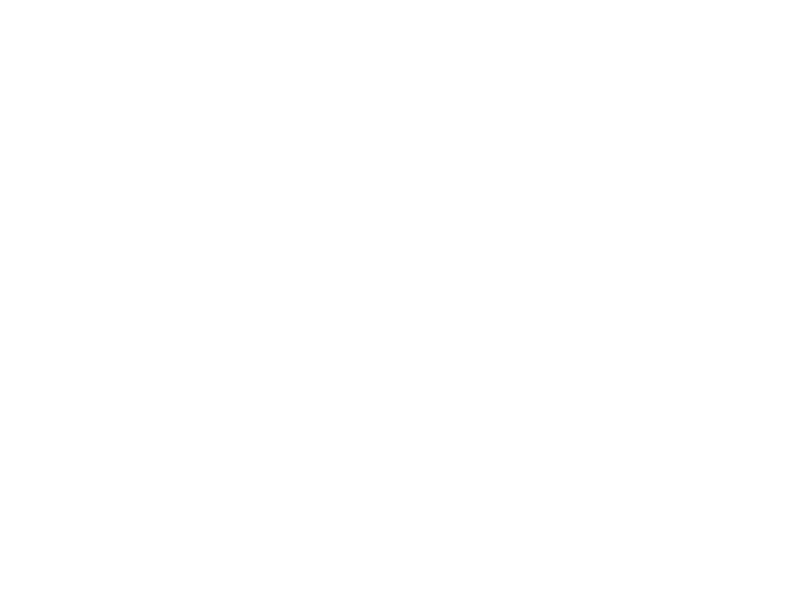
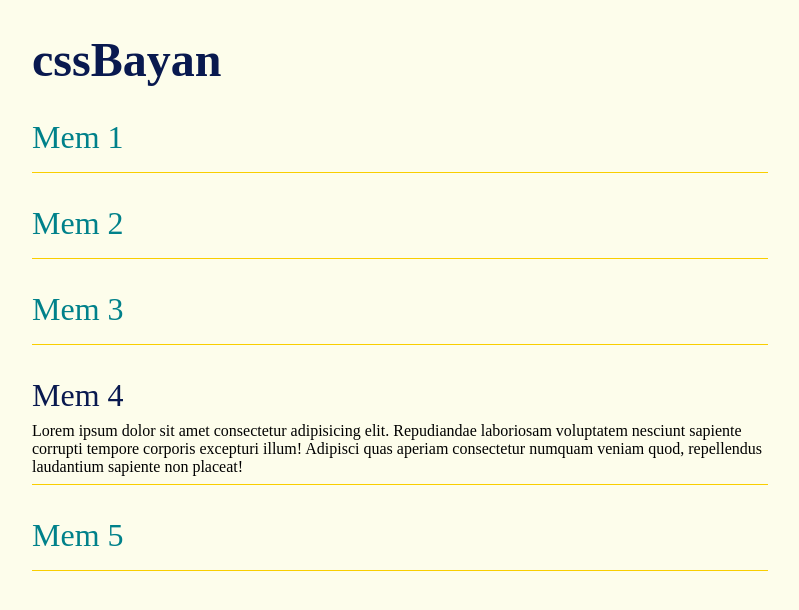
Before and after one commit to sined903/cssBayan, a plain HTML site: page cssBayan/index.html in a window 1280 px wide. Shown: the whole page, without its empty margins (240-1039 px from the left). Drawn offline with Linux system fonts and the light colour scheme.

Commit message:
feat: page layout with styles (Sat, March 11, 2023 11:10:55 PM)

```diff
--- a/cssBayan/index.html
+++ b/cssBayan/index.html
@@ -8,6 +8,63 @@
   <title>cssBayan</title>
 </head>
 <body>
+  <div class="bayan">
+    <div class="bayan__container">
+      <h1 class="bayan__title">cssBayan</h1>
+      <div class="bayan__accord">
+        <div class="bayan__acc-item">
+          <input type="checkbox" class="bayan__radio" id="first-mem">
+          <label for="first-mem" class="bayan__acc-label" for="first-mem">
+            Mem 1
+          </label>
+          <button class="bayan__btn">
+            <div class="bayan__btn__icon"></div>
+          </button>
+          <p class="bayan__acc-content">Lorem ipsum dolor sit amet consectetur adipisicing elit. Repudiandae laboriosam voluptatem nesciunt sapiente corrupti tempore corporis excepturi illum! Adipisci quas aperiam consectetur numquam veniam quod, repellendus laudantium sapiente non placeat!</p>
+        </div>
+        <div class="bayan__acc-item">
+          <input type="checkbox" class="bayan__radio" id="second-mem">
+          <label for="second-mem" class="bayan__acc-label" for="first-mem">
+            Mem 2
+          </label>
+          <button class="bayan__btn">
+            <div class="bayan__btn__icon"></div>
+          </button>
+          <p class="bayan__acc-content">Lorem ipsum dolor sit amet consectetur adipisicing elit. Repudiandae laboriosam voluptatem nesciunt sapiente corrupti tempore corporis excepturi illum! Adipisci quas aperiam consectetur numquam veniam quod, repellendus laudantium sapiente non placeat!</p>
+        </div>
+        <div class="bayan__acc-item">
+          <input type="checkbox" class="bayan__radio" id="third-mem">
+          <label for="third-mem" class="bayan__acc-label" for="first-mem">
+            Mem 3
+          </label>
+          <button class="bayan__btn">
+            <div class="bayan__btn__icon"></div>
+          </button>
+          <p class="bayan__acc-content">Lorem ipsum dolor sit amet consectetur adipisicing elit. Repudiandae laboriosam voluptatem nesciunt sapiente corrupti tempore corporis excepturi illum! Adipisci quas aperiam consectetur numquam veniam quod, repellendus laudantium sapiente non placeat!</p>
+        </div>
+        <div class="bayan__acc-item">
+          <input type="checkbox" class="bayan__radio" id="fourth-mem" checked>
+          <label for="fourth-mem" class="bayan__acc-label" for="first-mem">
+            Mem 4
+          </label>
+          <button class="bayan__btn">
+            <div class="bayan__btn__icon"></div>
+          </button>
+          <p class="bayan__acc-content">Lorem ipsum dolor sit amet consectetur adipisicing elit. Repudiandae laboriosam voluptatem nesciunt sapiente corrupti tempore corporis excepturi illum! Adipisci quas aperiam consectetur numquam veniam quod, repellendus laudantium sapiente non placeat!</p>
+        </div>
+        <div class="bayan__acc-item">
+          <input type="checkbox" class="bayan__radio" id="fifth-mem">
+          <label for="fifth-mem" class="bayan__acc-label" for="first-mem">
+            Mem 5
+          </label>
+          <button class="bayan__btn">
+            <div class="bayan__btn__icon"></div>
+          </button>
+          <p class="bayan__acc-content">Lorem ipsum dolor sit amet consectetur adipisicing elit. Repudiandae laboriosam voluptatem nesciunt sapiente corrupti tempore corporis excepturi illum! Adipisci quas aperiam consectetur numquam veniam quod, repellendus laudantium sapiente non placeat!</p>
+        </div>
+      </div>
+    </div>
 
+  </div>
 </body>
 </html>
--- a/cssBayan/style.css
+++ b/cssBayan/style.css
@@ -0,0 +1,117 @@
+* {
+  padding: 0;
+  margin: 0;
+  box-sizing: border-box;
+}
+
+/* #F9CE00 */
+/* #00818A */
+/* #09194F */
+body {
+  background-color: #FDFDEB;
+}
+
+.bayan {
+  width: 100%;
+}
+
+.bayan__container {
+  width: 100%;
+  max-width: 50rem;
+  margin: 0 auto;
+  height: 100%;
+  padding: 2rem 2rem;
+  display: flex;
+  flex-direction: column;
+  justify-content: center;
+  align-items: center;
+}
+
+.bayan__title {
+  width: 100%;
+  text-align: left;
+  color: #09194F;
+  font-size: 3rem;
+  margin-bottom: 2rem;
+}
+
+.bayan__accord {
+  cursor: pointer;
+  width: 100%;
+  height: 100%;
+  display: grid;
+  gap: 2rem 0;
+}
+
+.bayan__acc-item {
+  width: 100%;
+  display: grid;
+  grid-template-columns: 1fr 1fr 0.5fr;
+  grid-template-rows: 0.1fr;
+  align-self: center;
+  padding-bottom: 0.5rem;
+  border-bottom: 0.1rem solid #F9CE00;
+}
+
+.bayan__acc-label {
+  z-index: 1;
+  grid-area: 1 / 1 / 1 / 1;
+  font-size: 2rem;
+  margin-bottom: 0.5rem;
+  color: #00818A;
+  transition: all 0.3s linear;
+}
+
+.bayan__radio {
+  cursor: pointer;
+  width: 100%;
+  height: 100%;
+  appearance: none;
+  z-index: 2;
+  grid-area: 1 / 1 / 1 / 4;
+}
+
+.bayan__btn {
+  opacity: 0;
+  transition: all 0.3s linear;
+  grid-area: 1 / 3 / 1 / 3;
+  background: transparent;
+  border: none;
+  align-self: center;
+  justify-self: center;
+}
+
+.bayan__btn__icon {
+  width: 1rem;
+  height: 1rem;
+  transition: all 0.3s linear;
+  background: url(assets/plus.png) no-repeat;
+  background-position: center center;
+  background-size: 1rem 1rem;
+}
+
+.bayan__acc-content {
+  display: none;
+  z-index: 1;
+  grid-area: 2 / 1 / 2 / 4;
+}
+
+.bayan__accord:hover .bayan__btn {
+  opacity: 1;
+}
+
+.bayan__accord:hover .bayan__acc-label {
+  color: #09194F;
+}
+
+.bayan__radio:checked ~ .bayan__acc-content {
+  display: block;
+}
+
+.bayan__radio:checked + .bayan__acc-label {
+  color: #09194F;
+}
+
+.bayan__radio:checked ~ .bayan__btn > .bayan__btn__icon {
+  transform: rotate(45deg);
+}
```
Also changed, not shown: cssBayan/assets/plus.png (added).
